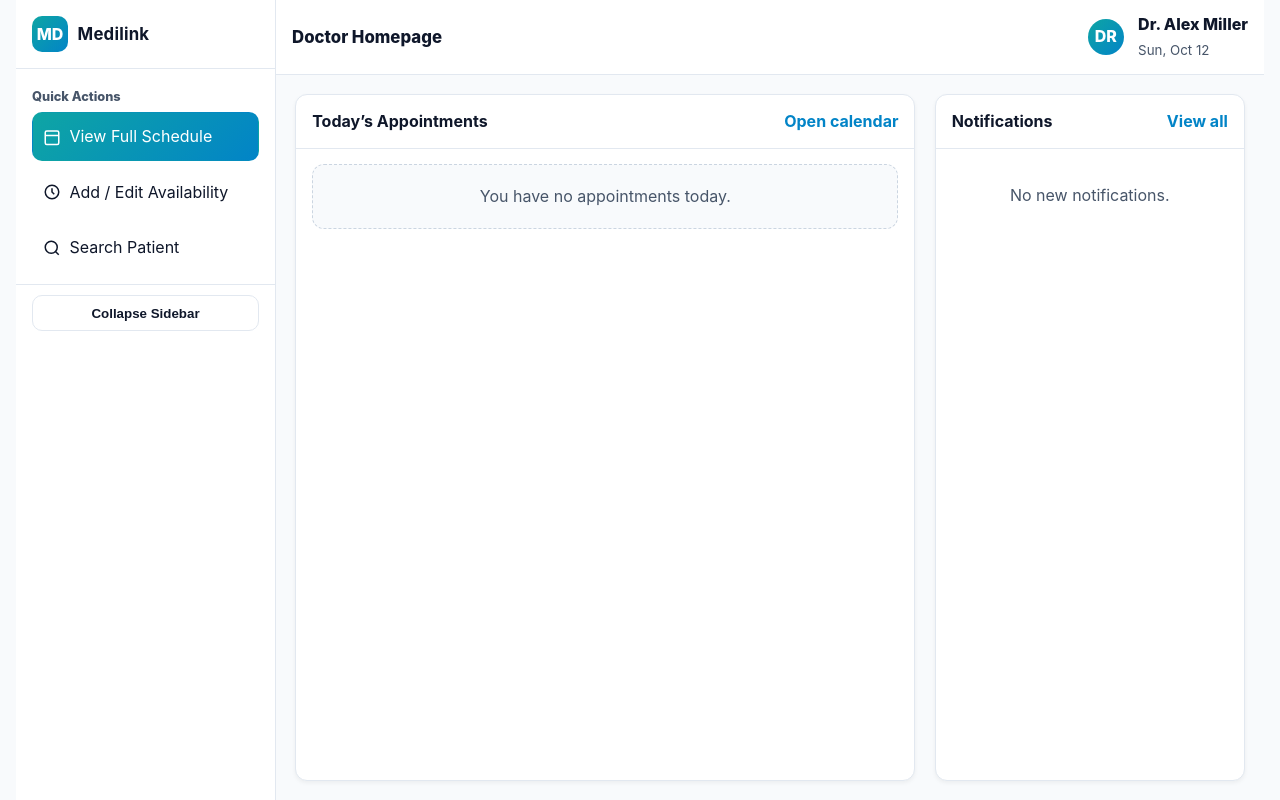
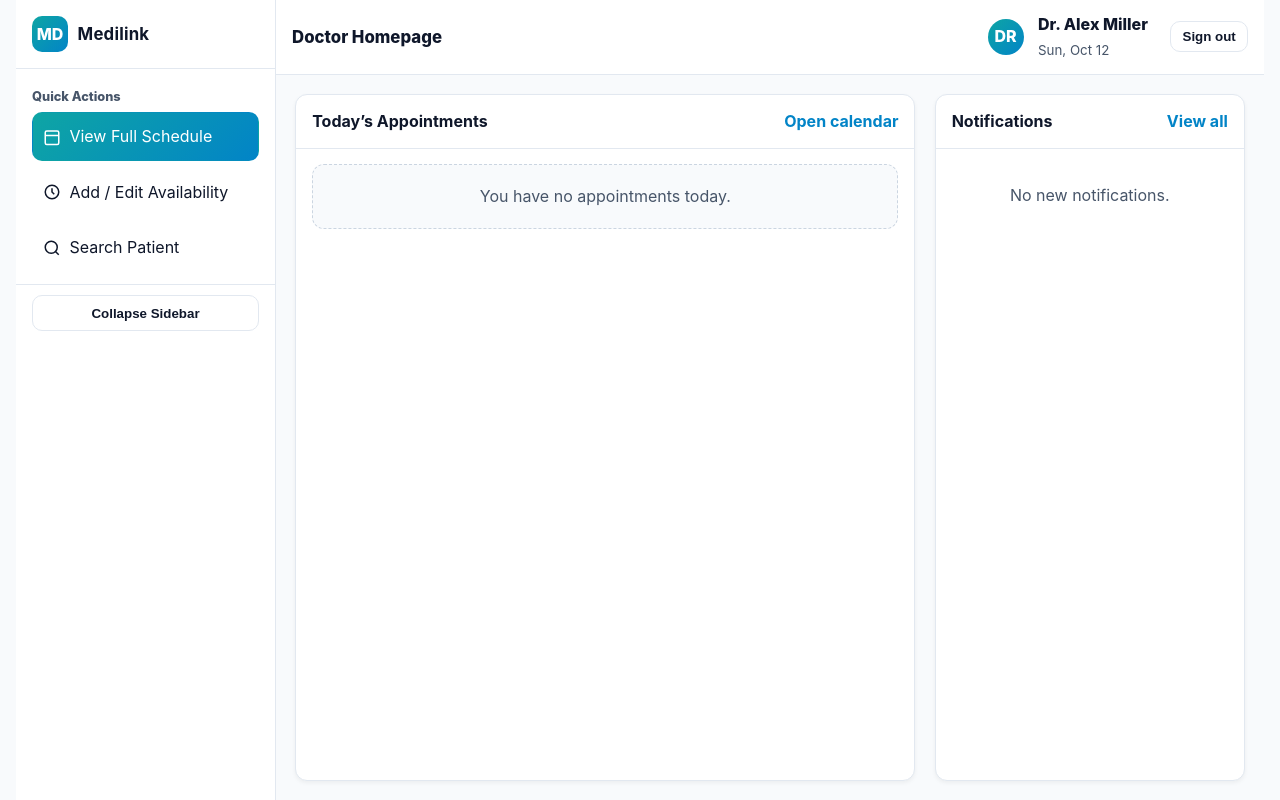
Before and after one commit to NourSN2004/MediLinkLeb, a Django app: page /doctor/home/ in a window 1280 px wide. Run offline with Django 4.2, Linux system fonts and the light colour scheme; a user stored in the database is signed in; data comes from the database, SQL or seed files in the repository.

Commit message:
Add doctor dashboard signout

```diff
--- a/accounts/templates/accounts/doctor_home.html
+++ b/accounts/templates/accounts/doctor_home.html
@@ -33,6 +33,20 @@
     .top-title{ font-weight:800; font-size:1.05rem; }
     .top-right{ display:flex; align-items:center; gap:.9rem; }
     .avatar{ width:36px; height:36px; border-radius:999px; display:grid; place-items:center; color:#fff; background:linear-gradient(135deg,var(--brand1),var(--brand2)); font-weight:800; }
+
+    .btn-ghost {
+      border: 1px solid var(--line);
+      background: #fff;
+      color: var(--ink);
+      padding: .45rem .7rem;
+      border-radius: 10px;
+      cursor: pointer;
+      font-weight: 700;
+      transition: background .2s ease;
+    }
+    .btn-ghost:hover {
+      background: #f1f5f9;
+    }
 
     .content{ display:grid; grid-template-columns:2fr 1fr; gap:1.2rem; height:100%; overflow:auto; padding:1.2rem; background:#f8fafc; }
     .panel{ background:#fff; border:1px solid var(--line); border-radius:12px; box-shadow:0 2px 4px rgba(0,0,0,.05); display:flex; flex-direction:column; }
@@ -94,6 +108,10 @@
             <div style="font-weight:800;">{{ doctor_name }}</div>
             <small style="color:var(--ink-dim);">{{ today }}</small>
           </div>
+          <form action="{% url 'logout' %}" method="post" style="margin-left:.5rem;">
+            {% csrf_token %}
+            <button type="submit" class="btn-ghost">Sign out</button>
+          </form>
         </div>
       </header>
 
```
